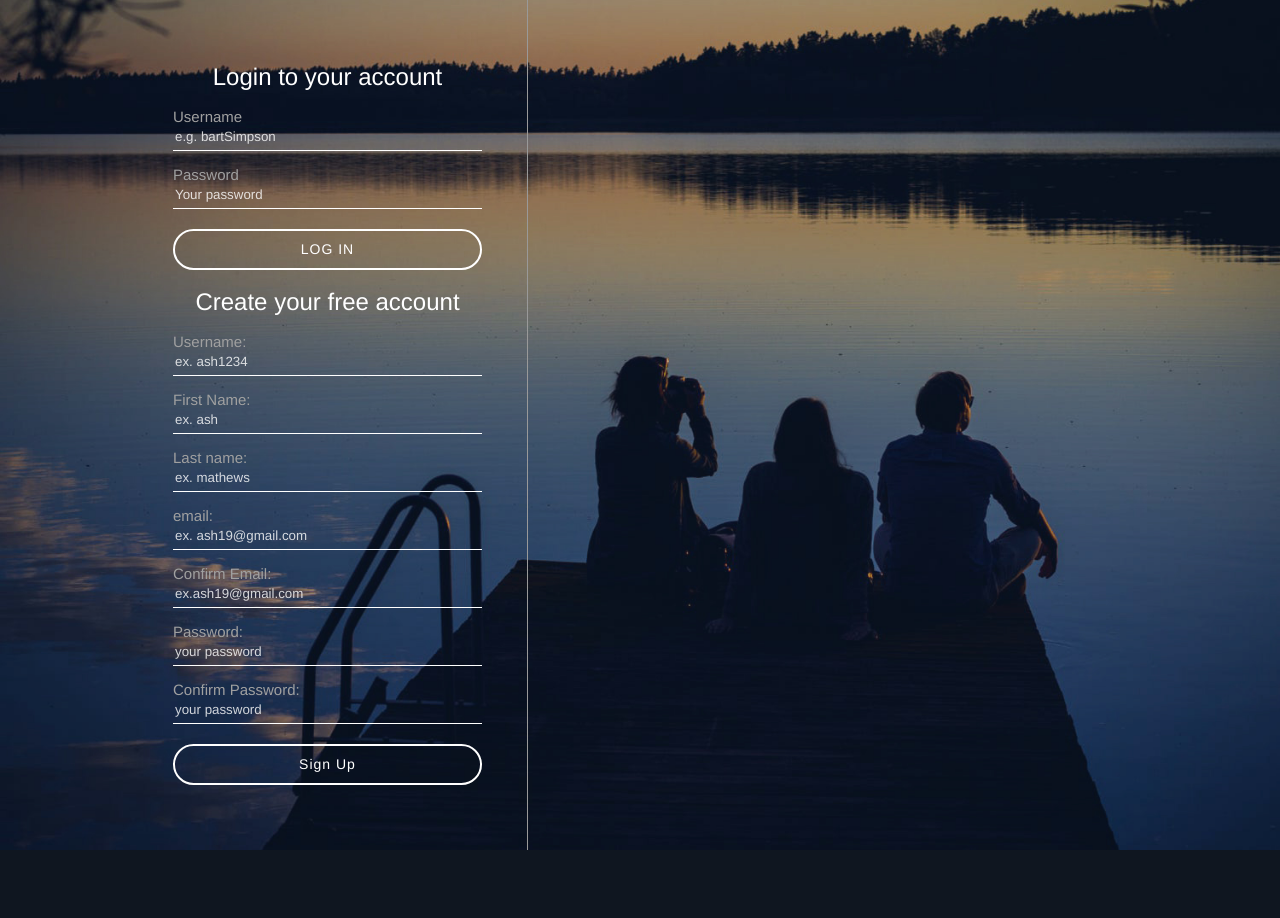
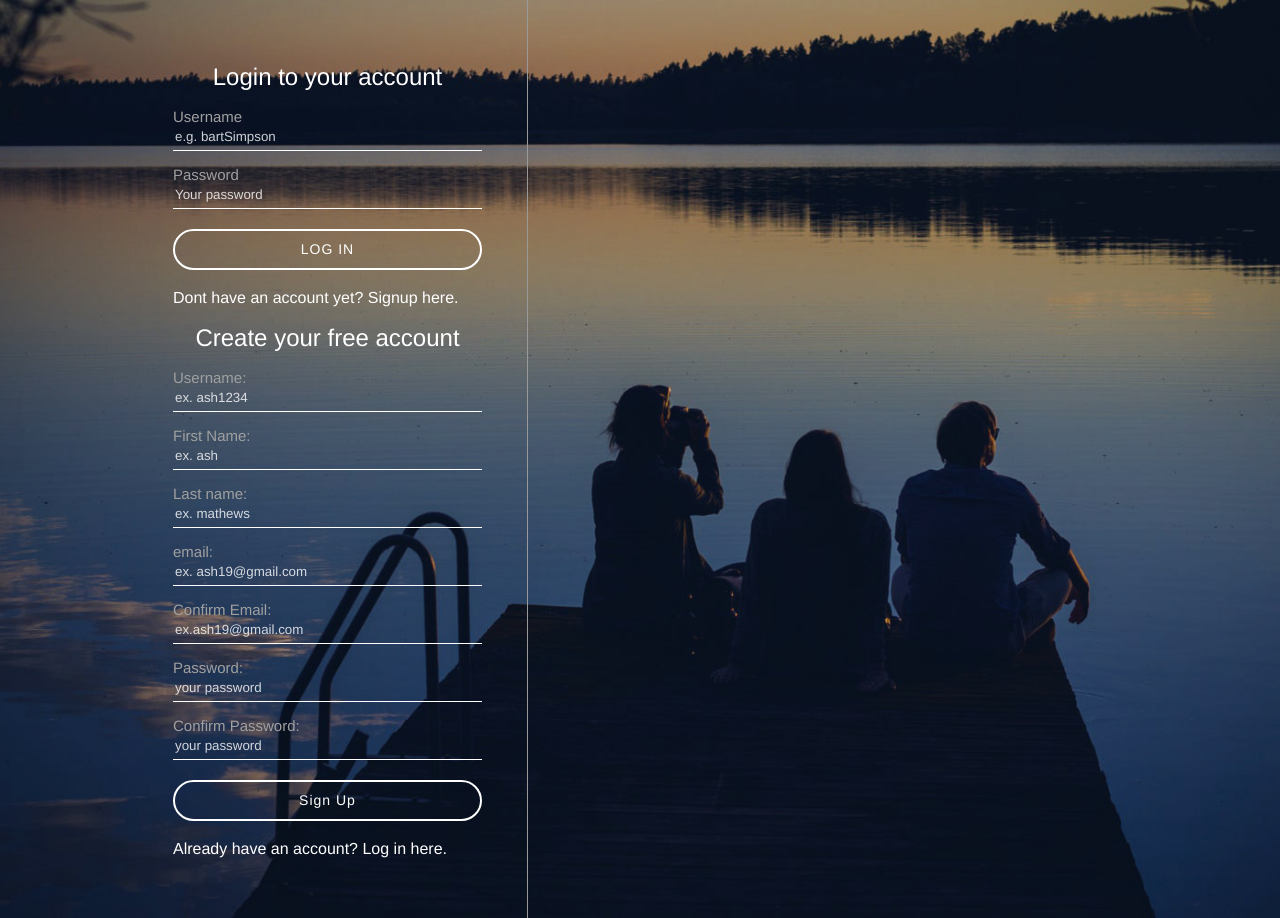
Before and after one commit to ARANA107/Spotify_Clone, a PHP site: page /register.php in a window 1280 px wide. Before the commit the page ends 850 px from the top, so only its background shows below. Run offline with PHP 8.4, Linux system fonts and the light colour scheme.

Commit message:
login and register span updated
updated "Dont have an account. Sign up here!" vice versa

```diff
--- a/register.php
+++ b/register.php
@@ -38,6 +38,9 @@ function getInputValues($name){
 
           <button type="submit" name="loginButton">LOG IN</button>
 
+             <div class="hasAccountText">
+               <span id="hideLogin">Dont have an account yet? Signup here.</span>
+             </div>
         </form>
 
 
@@ -84,6 +87,10 @@ function getInputValues($name){
                         <input id="password2" name="password2" type="password" placeholder="your password"></p>
 
                         <button type="submit" name="registerButton">Sign Up</button>
+
+                        <div class="hasAccountText">
+                          <span id="hideRegister">Already have an account? Log in here.</span>
+                        </div>
                       </form>
 
                     </div>
```
Lines whose indentation alone changed are shown as unchanged.
